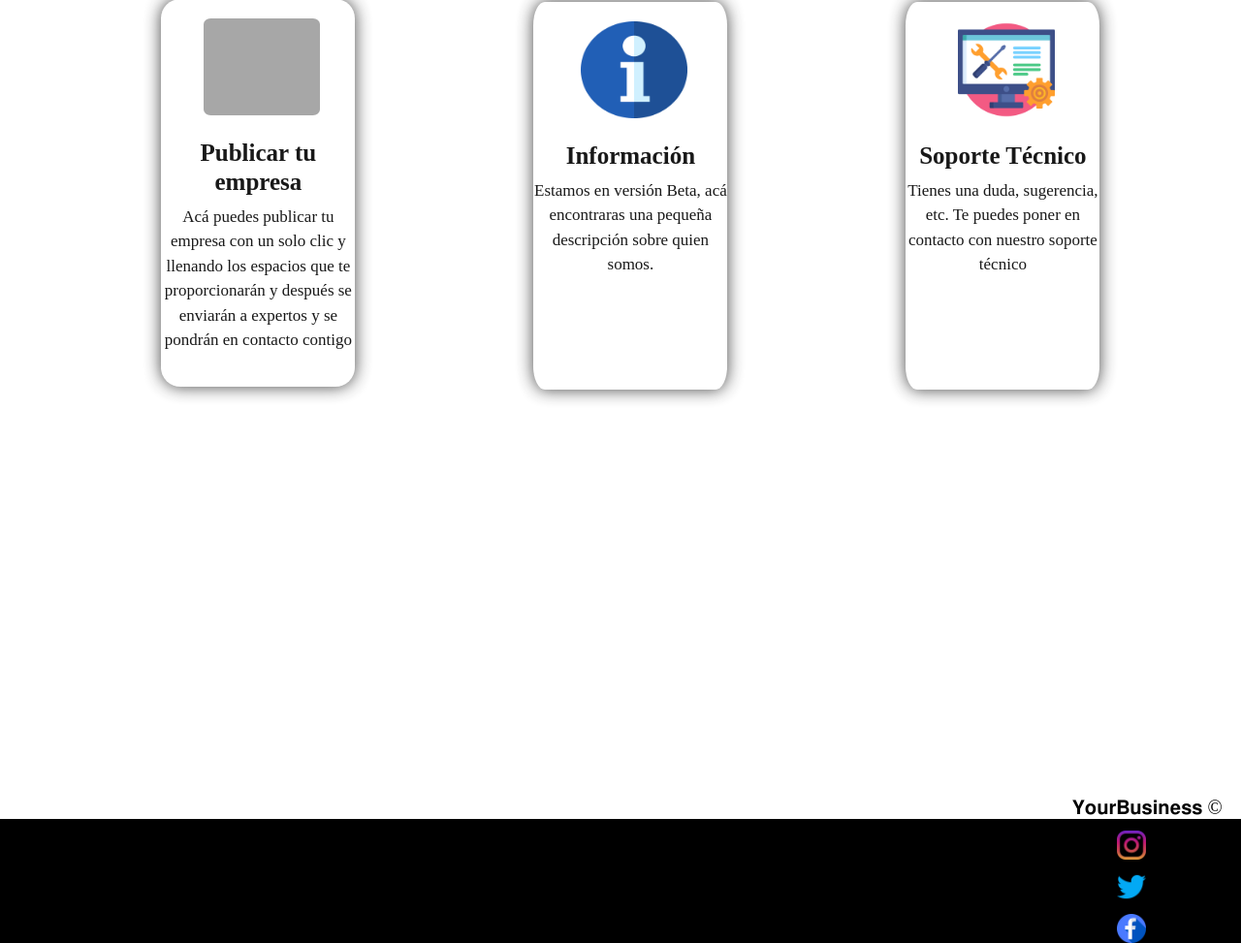
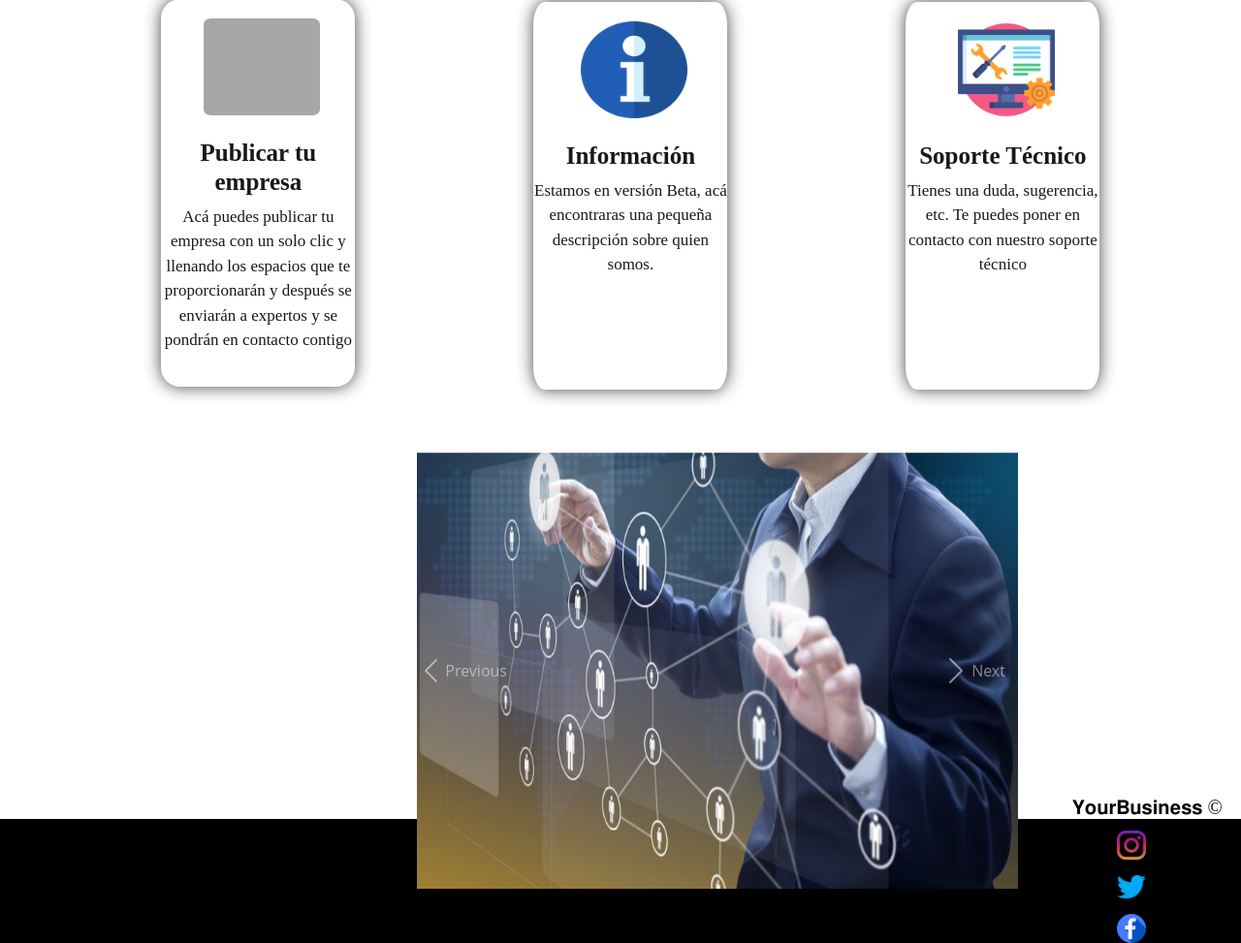
Before and after one commit to TheDangerousGT/programacion, a PHP site: page /welcome.php in a window 1280 px wide. Shown: the part 635-1608 px from the top of the page at 97% size. Run offline with PHP 8.4, Linux system fonts and the light colour scheme; a user stored in the database is signed in; some libraries are stand-ins or nearby versions; grey boxes are pictures that could not be loaded.

Commit message:
Upload Files Login

```diff
--- a/validar.php
+++ b/validar.php
@@ -26,12 +26,12 @@ $resultado=mysqli_query($conexion,$consulta);
 $filas=mysqli_num_rows($resultado);
 
 if($filas){
-
-  echo "<script> alert('Bienvenido $usuario');
-  location.href = 'welcome.php';
+  header('location:welcome.php');
+  echo "<script> alert('Bienvenido'.$usuario.);
   </script>";
 
 }else{
+  header("location:index.php");
   include("index.php");
   echo "<script>
   Swal.fire({
--- a/welcome.php
+++ b/welcome.php
@@ -31,7 +31,12 @@
         </div>
     </header>
     <main>
-
+<?php
+session_start();
+if(!isset($_SESSION["user"])){
+    header("location:index.php");
+}
+?>
 <script>
 Swal.fire({
   position: 'top-end',
@@ -80,6 +85,48 @@ Swal.fire({
 					<p class="desc">Tienes una duda, sugerencia, etc. Te puedes poner en contacto con nuestro soporte técnico</p>
 				</div> <br><br><br><br><br>
 			</a>
+            <div class="container1">
+                <div class="row">
+                    <div class="col-sm-12">
+                        <div id="carouselExampleControls" class="carousel slide" data-ride="carousel">
+                            <div class="carousel-inner">
+                                <div class="carousel-item active">
+                                    <img src="img/admin.jpeg" class="d-block w-90" alt="bootstrap"
+                                    width="620px" height="450px">
+                                </div>
+                                <div class="carousel-item">
+                                    <img src="img/business.jpeg" class="d-block w-90" alt="..."
+                                    width="620px" height="450px">
+                                </div>
+                                <div class="carousel-item">
+                                    <a href="https://developer.mozilla.org/es/docs/Web/JavaScript" target="_blanck">
+                                        <img src="img/logo3.jpg" class="d-block w-90" alt="..."
+                                            width="620px" height="450px">
+                                    </a>
+
+                                </div>
+                            </div>
+                            <a class="carousel-control-prev" href="#carouselExampleControls" role="button" data-slide="prev">
+                                <span class="carousel-control-prev-icon" aria-hidden="true"></span>
+                                <span class="sr-only">Previous</span>
+                            </a>
+                            <a class="carousel-control-next" href="#carouselExampleControls" role="button" data-slide="next">
+                                <span class="carousel-control-next-icon" aria-hidden="true"></span>
+                                <span class="sr-only">Next</span>
+                            </a>
+                        </div>
+                    </div>
+                </div>
+            </div>
+
+
+
+        <!-- Optional JavaScript -->
+        <!-- jQuery first, then Popper.js, then Bootstrap JS -->
+            <script src="https://code.jquery.com/jquery-3.4.1.slim.min.js" integrity="sha384-J6qa4849blE2+poT4WnyKhv5vZF5SrPo0iEjwBvKU7imGFAV0wwj1yYfoRSJoZ+n" crossorigin="anonymous"></script>
+            <script src="https://cdn.jsdelivr.net/npm/popper.js@1.16.0/dist/umd/popper.min.js" integrity="sha384-Q6E9RHvbIyZFJoft+2mJbHaEWldlvI9IOYy5n3zV9zzTtmI3UksdQRVvoxMfooAo" crossorigin="anonymous"></script>
+            <script src="https://stackpath.bootstrapcdn.com/bootstrap/4.4.1/js/bootstrap.min.js" integrity="sha384-wfSDF2E50Y2D1uUdj0O3uMBJnjuUD4Ih7YwaYd1iqfktj0Uod8GCExl3Og8ifwB6" crossorigin="anonymous"></script>
+
             <h5 class="copyright"> 𝐘𝐨𝐮𝐫𝐁𝐮𝐬𝐢𝐧𝐞𝐬𝐬 © 𝟐𝟎𝟐𝟏 </h5> <br>
         </div>
     </main>
```
